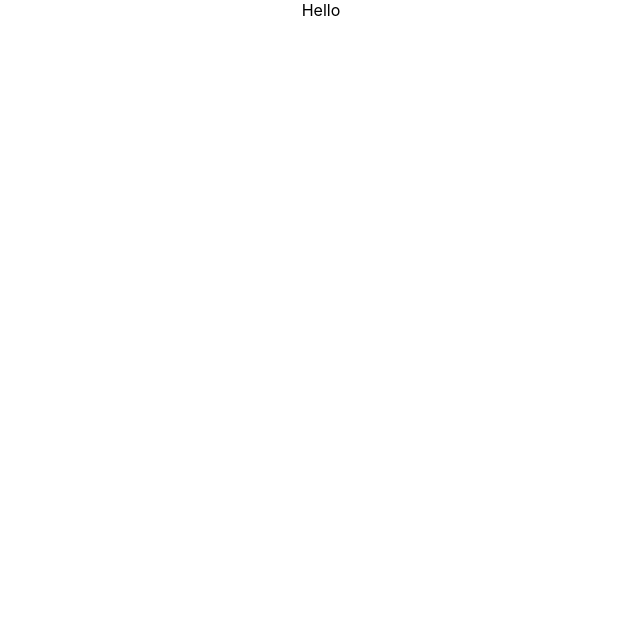
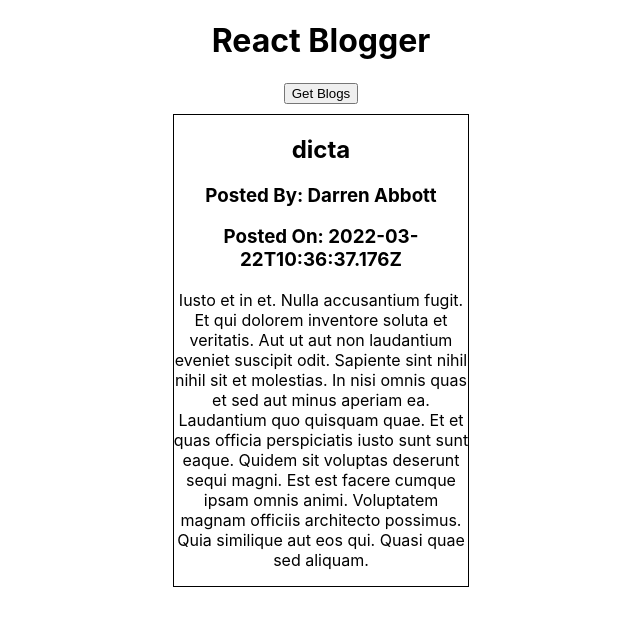
Before and after one commit to ReflextionsDev/react-blogger, a React (Create React App) app: page / in a window 1280 px wide. Shown: the top 626 px of the page, without its empty margins (319-959 px from the left). Built offline with nearby package versions, Linux system fonts and the light colour scheme.

Commit message:
get blog api and state update

```diff
--- a/src/App.css
+++ b/src/App.css
@@ -1,38 +1,15 @@
-.App {
+.app {
   text-align: center;
 }
 
-.App-logo {
-  height: 40vmin;
-  pointer-events: none;
+.blogs {
+  display: flex;
+  flex-wrap: wrap;
+  justify-content: center;
 }
 
-@media (prefers-reduced-motion: no-preference) {
-  .App-logo {
-    animation: App-logo-spin infinite 20s linear;
-  }
+.blog {
+  margin: 10px;
+  border: 1px black solid;
+  width: 23vw;
 }
-
-.App-header {
-  background-color: #282c34;
-  min-height: 100vh;
-  display: flex;
-  flex-direction: column;
-  align-items: center;
-  justify-content: center;
-  font-size: calc(10px + 2vmin);
-  color: white;
-}
-
-.App-link {
-  color: #61dafb;
-}
-
-@keyframes App-logo-spin {
-  from {
-    transform: rotate(0deg);
-  }
-  to {
-    transform: rotate(360deg);
-  }
-}
--- a/src/App.js
+++ b/src/App.js
@@ -8,16 +8,84 @@
 //         Implement pagination (limit, page)
 //         Implement search
 
-// https://6239ddb128bcd99f02763cfe.mockapi.io/blogs
+// Switch to didmount
 
 import './App.css';
+import React, { Component } from 'react'
 
-function App() {
-  return (
-    <div className="App">
-      Hello
-    </div>
-  );
+const blogURL = 'https://6239ddb128bcd99f02763cfe.mockapi.io/blogs'
+// const blogData = await fetchblogData
+
+const fetchblogData = async () => {
+  const response = await fetch(blogURL,
+    {
+      method: "GET"
+    })
+
+  const responseJSON = await response.json()
+  return responseJSON
 }
 
-export default App;
+export class App extends Component {
+
+  constructor(props) {
+    super(props)
+    this.state = {
+      blogs: [
+        {
+          author: "Darren Abbott",
+          createdAt: "2022-03-22T10:36:37.176Z",
+          id: "1",
+          text: "Iusto et in et. Nulla accusantium fugit. Et qui dolorem inventore soluta et veritatis. Aut ut aut non laudantium eveniet suscipit odit. Sapiente sint nihil nihil sit et molestias. In nisi omnis quas et sed aut minus aperiam ea.\n \rLaudantium quo quisquam quae. Et et quas officia perspiciatis iusto sunt sunt eaque. Quidem sit voluptas deserunt sequi magni.\n \rEst est facere cumque ipsam omnis animi. Voluptatem magnam officiis architecto possimus. Quia similique aut eos qui. Quasi quae sed aliquam.",
+          title: "dicta",
+        }
+      ]
+    }
+  }
+
+  // componentDidMount
+
+  getBlog = async () => {
+    const data = await fetchblogData()
+    console.log(data)
+    this.setState({ blogs: data })
+  }
+
+  render() {
+    return (
+      <div className='app'>
+        <h1>React Blogger</h1>
+        <button
+          name='fetchButton'
+          onClick={this.getBlog}>
+          Get Blogs
+        </button>
+
+        <div className='blogs'>
+          {this.state.blogs.map((post, idx) => {
+            return <Blog
+              key={idx}
+              author={post.author}
+              createdAt={post.createdAt}
+              id={post.id}
+              text={post.text}
+              title={post.title}
+            />
+          })}
+        </div>
+      </div>
+    )
+  }
+}
+export default App
+
+// Blog Component
+function Blog(props) {
+
+  return <div className='blog'>
+    <h2>{props.title}</h2>
+    <h3>Posted By: {props.author}</h3>
+    <h3>Posted On: {props.createdAt}</h3>
+    <p>{props.text}</p>
+  </div>
+}
```
